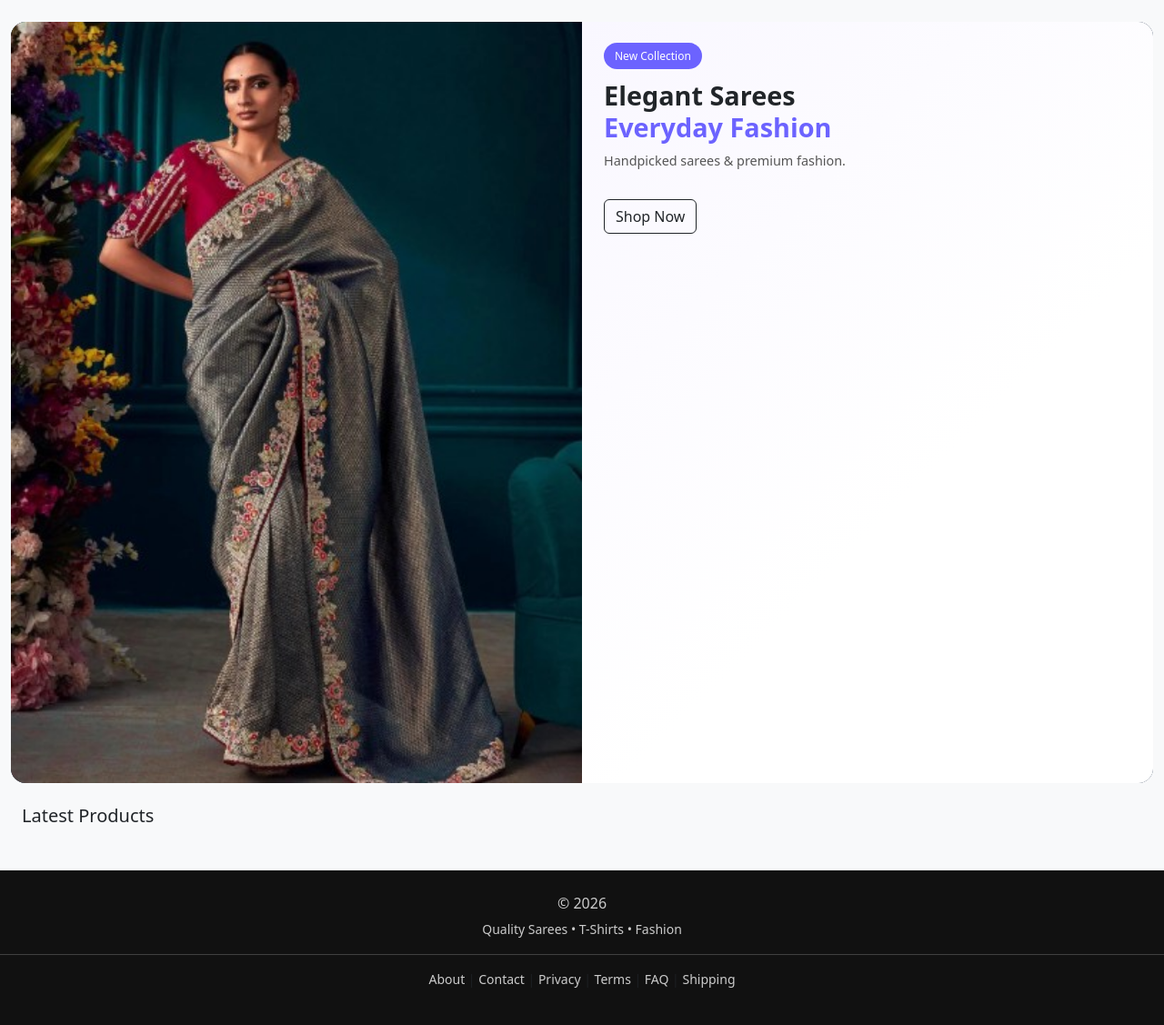
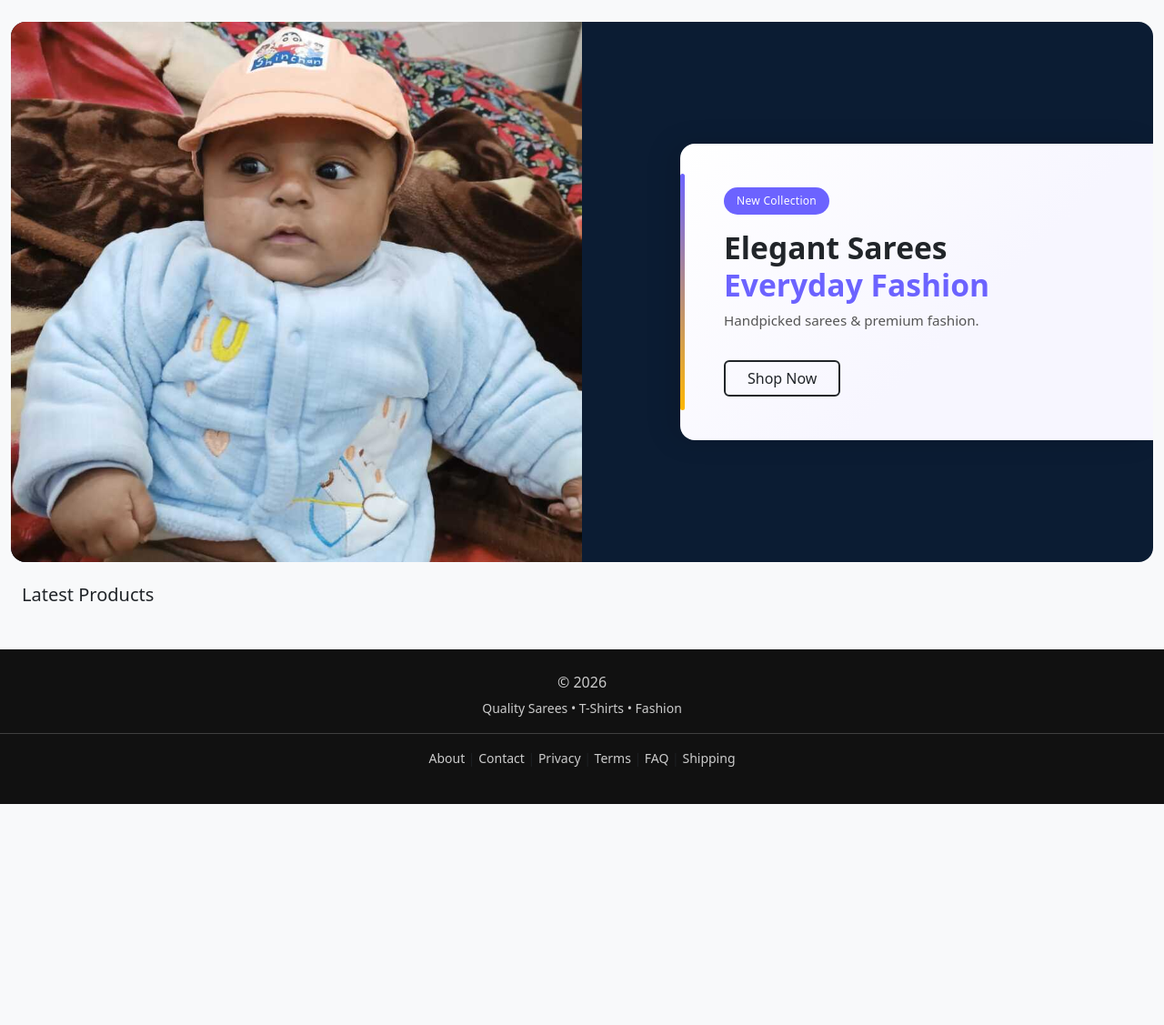
Before and after one commit to Saifuddin1/Store, a Flask app: page / in a window 1280 px wide. Shown: the part 73-1200 px from the top of the page at 91% size. After the commit the page ends 957 px from the top, so only its background shows below. Run offline with Flask 3, Linux system fonts and the light colour scheme; data that the repository does not hold is empty.

Commit message:
updated ocde

```diff
--- a/app/static/css/customer-ui.css
+++ b/app/static/css/customer-ui.css
@@ -124,3 +124,96 @@ body {
   padding: 0;        /* 🔥 remove padding */
   color: #ffffff;
 }
+
+
+/* ================= STYLISH BANNER TEXT PANEL ================= */
+
+.banner-box {
+  background: #0b1c33;
+}
+
+/* Right text container */
+.banner-content {
+  max-width: 520px;
+  width: 100%;
+  background: linear-gradient(135deg, #ffffff 0%, #f7f6ff 60%);
+  position: relative;
+  border-radius: 16px 0 0 16px;
+  box-shadow: -10px 0 30px rgba(0, 0, 0, 0.12);
+}
+
+/* Vertical accent border */
+.banner-content::before {
+  content: "";
+  position: absolute;
+  left: 0;
+  top: 10%;
+  width: 5px;
+  height: 80%;
+  border-radius: 4px;
+  background: linear-gradient(
+    180deg,
+    #6c63ff,
+    #ffb703
+  );
+}
+
+/* Typography tweaks */
+.banner-title {
+  font-size: 2.1rem;
+  font-weight: 800;
+  line-height: 1.2;
+}
+
+.banner-title span {
+  color: #6c63ff;
+}
+
+.banner-sub {
+  color: #555;
+  font-size: 0.95rem;
+  max-width: 420px;
+}
+
+/* Badge */
+.banner-badge {
+  display: inline-block;
+  font-size: 0.75rem;
+  padding: 6px 14px;
+  border-radius: 20px;
+  background: #6c63ff;
+  color: #fff;
+  font-weight: 500;
+  letter-spacing: 0.3px;
+}
+
+/* Button hover polish */
+.banner-content .btn {
+  border-width: 2px;
+}
+
+.banner-content .btn:hover {
+  background: #6c63ff;
+  border-color: #6c63ff;
+  color: #fff;
+}
+
+/* ================= MOBILE REFINEMENT ================= */
+@media (max-width: 768px) {
+
+  .banner-content {
+    max-width: 100%;
+    border-radius: 0;
+    box-shadow: none;
+    text-align: center;
+  }
+
+  .banner-content::before {
+    display: none;
+  }
+
+  .banner-sub {
+    margin-left: auto;
+    margin-right: auto;
+  }
+}
--- a/app/templates/store/home.html
+++ b/app/templates/store/home.html
@@ -8,13 +8,17 @@
 <section class="banner-section mb-4">
   <div class="row banner-box rounded-4 overflow-hidden">
 
+    <!-- LEFT IMAGE -->
     <div class="col-md-6 p-0">
-      <img src="{{ url_for('static', filename='images/banner_img.jpg') }}"
+      <img src="{{ url_for('static', filename='images/ALI.jpeg') }}"
            class="banner-img"
            alt="Saree Collection">
     </div>
 
-    <div class="col-md-6 p-4 banner-right">
+    <!-- RIGHT TEXT -->
+    <div class="col-md-6 p-0 d-flex align-items-center justify-content-end">
+      <div class="banner-content p-4 p-md-5">
+
         <span class="banner-badge">New Collection</span>
 
         <h2 class="banner-title mt-3">
@@ -27,13 +31,16 @@
         </p>
 
         <a href="{{ url_for('main.products') }}"
-         class="btn btn-outline-dark mt-3">
+           class="btn btn-outline-dark mt-3 px-4">
           Shop Now
         </a>
+
+      </div>
     </div>
 
   </div>
 </section>
+
 
 <!-- ================= HEADER ================= -->
 <div class="d-flex justify-content-between align-items-center mb-3">
```
Also changed, not shown: app/static/images/ALI.jpeg (added). Lines whose indentation alone changed are shown as unchanged.
